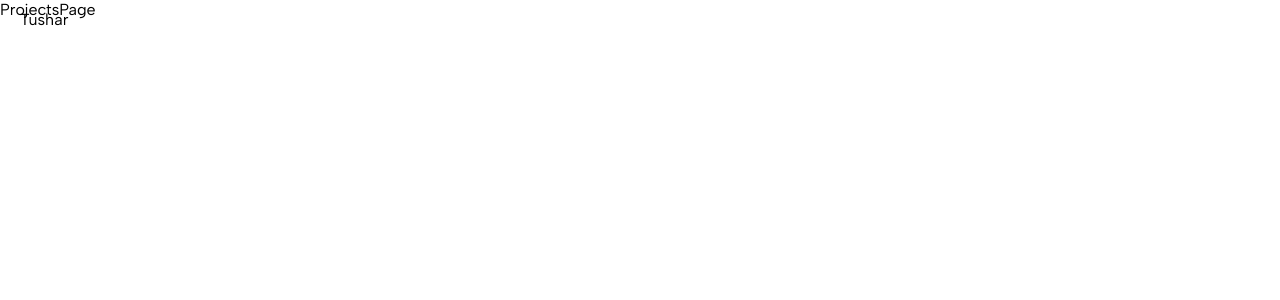
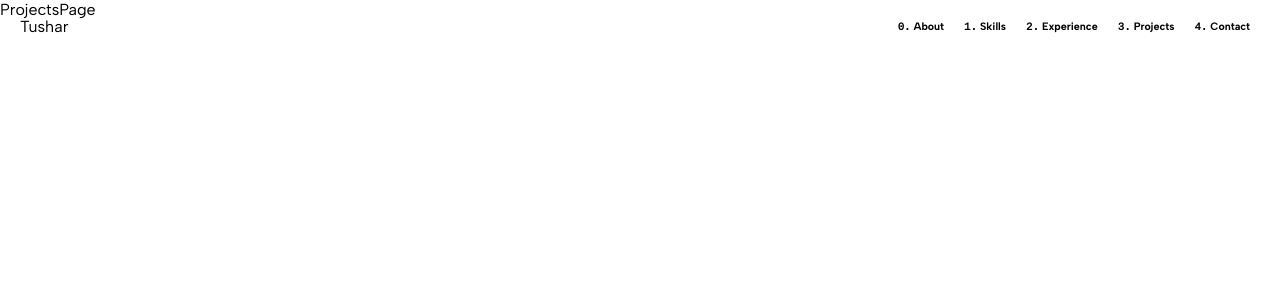
Before and after one commit to TusharYaar/portfolio_v3, a Next.js app in the folder next/: page /projects in a window 1280 px wide. Shown: the top 300 px of the page. Built offline with nearby package versions, Linux system fonts and the light colour scheme.

Commit message:
mobile view hook

```diff
--- a/next/components/Header.tsx
+++ b/next/components/Header.tsx
@@ -1,7 +1,11 @@
 import React from "react";
 import styles from "../styles/Header.module.css";
+import { motion, Variants } from "framer-motion";
 
-import { motion, Variants } from "framer-motion";
+type Sections = {
+  name: string;
+  link: string;
+};
 
 const navbarVariants: Variants = {
   hidden: {
@@ -19,10 +23,40 @@ const navbarVariants: Variants = {
   },
 };
 
+const sections: Sections[] = [
+  {
+    name: "About",
+    link: "#",
+  },
+  {
+    name: "Skills",
+    link: "#",
+  },
+  {
+    name: "Experience",
+    link: "#",
+  },
+  {
+    name: "Projects",
+    link: "#",
+  },
+  {
+    name: "Contact",
+    link: "#",
+  },
+];
+
 const Header = () => {
   return (
     <motion.nav className={styles.navbar} variants={navbarVariants} initial="hidden" animate="visible">
       Tushar
+      <div className={styles.sections}>
+        {sections.map((item, index) => (
+          <h6 key={index}>
+            <span>{index}.</span> {item.name}
+          </h6>
+        ))}
+      </div>
     </motion.nav>
   );
 };
--- a/next/components/Layout.tsx
+++ b/next/components/Layout.tsx
@@ -2,10 +2,15 @@ import React from "react";
 import Container from "./Container";
 import Header from "./Header";
 
+import useMobileView from "../hooks/useMobileView";
+import MobileHeader from "./MobileHeader";
+
 const Layout = ({ children }: { children: JSX.Element }) => {
+  const isMobileView = useMobileView();
+
   return (
     <>
-      <Header />
+      {isMobileView ? <MobileHeader /> : <Header />}
       <Container>{children}</Container>
     </>
   );
--- /dev/null
+++ b/next/components/MobileHeader.tsx
@@ -0,0 +1,7 @@
+import React from "react";
+
+const MobileHeader = () => {
+  return <div>MobileHeader</div>;
+};
+
+export default MobileHeader;
--- /dev/null
+++ b/next/hooks/useMobileView.tsx
@@ -0,0 +1,19 @@
+import { useState, useEffect } from "react";
+
+const MOBILE_WIDTH = 480;
+
+const useMobileView = () => {
+  const [state, setState] = useState(true);
+
+  useEffect(() => {
+    setState(window.innerWidth <= MOBILE_WIDTH);
+    window.addEventListener("resize", (event) => {
+      setState(window.innerWidth <= MOBILE_WIDTH);
+    });
+    // return () => window.removeEventListener("resize")
+  }, []);
+
+  return state;
+};
+
+export default useMobileView;
--- a/next/pages/_document.tsx
+++ b/next/pages/_document.tsx
@@ -7,7 +7,7 @@ const Document = () => {
         <link rel="preconnect" href="https://fonts.googleapis.com" />
         <link rel="preconnect" href="https://fonts.gstatic.com" />
         <link
-          href="https://fonts.googleapis.com/css2?family=Albert+Sans:wght@400;500;600;700;800;900&family=Space+Mono&display=swap"
+          href="https://fonts.googleapis.com/css2?family=Albert+Sans:wght@400;500;600;700;800;900&family=Space+Mono&family=Cousine&display=swap"
           rel="stylesheet"
         />
       </Head>
--- a/next/styles/Header.module.css
+++ b/next/styles/Header.module.css
@@ -8,31 +8,14 @@
     width: 100vw;
 }
 
-.nameContainer {
-    padding: 10px 13.4px;
-    border: 2px solid #20758d ;
+.sections {
     display: flex;
-    border-radius: 8px;
-    color: #20758d;
-    font-size: 20px;
-    font-weight: 500;
+    justify-content: space-between;
 }
-
-
-.name {
-    display: inline-block;
+.sections h6 {
+    padding: 10px;
+    font-family: 'Albert Sans', sans-serif;
 }
-
-.shar {
-    display: inline-block;
-    overflow: hidden;
+.sections h6 span {
+   font-family: 'Cousine', monospace;;
 }
-.button {
-    color: #fff;
-    background-color: #20758d;
-    border: none;
-    padding: 8px 16px;
-    border-radius: 8px;
-    font-weight: 600;
-    font-family: "Albert Sans", sans-serif;
-}
```
